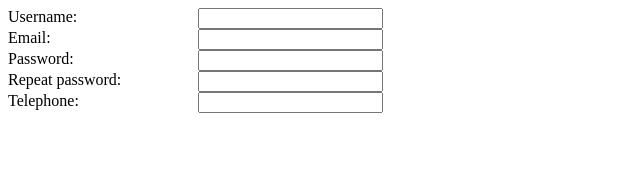
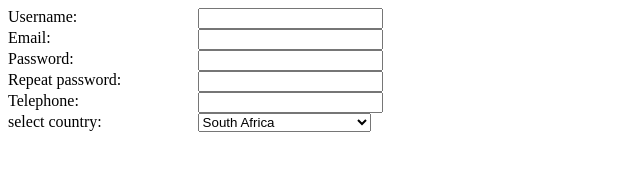
Before and after one commit to iradkot/BookKeeper, a plain HTML site: page sign-up.html in a window 1280 px wide. Shown: the whole page, without its empty margins (0-640 px from the left). Drawn offline with Linux system fonts and the light colour scheme.

Commit message:
sign up page writing + select county

```diff
--- a/sign-up.html
+++ b/sign-up.html
@@ -24,6 +24,15 @@
     <div style="display:inline; width:85%; float:left;">
         <input type="number">
     </div>
+    <div style="display:inline; width:15%; float:left;">select country:</div>
+    <div style="display:inline; width:85%; float:left;">
+        <select>
+            <option value="israel">Israel</option>
+            <option value="usa">United States Of America</option>
+            <option value="france">France</option>
+            <option value="south_africa" selected>South Africa</option>
+        </select>
+    </div>
 </body>
 
 </html>
```
